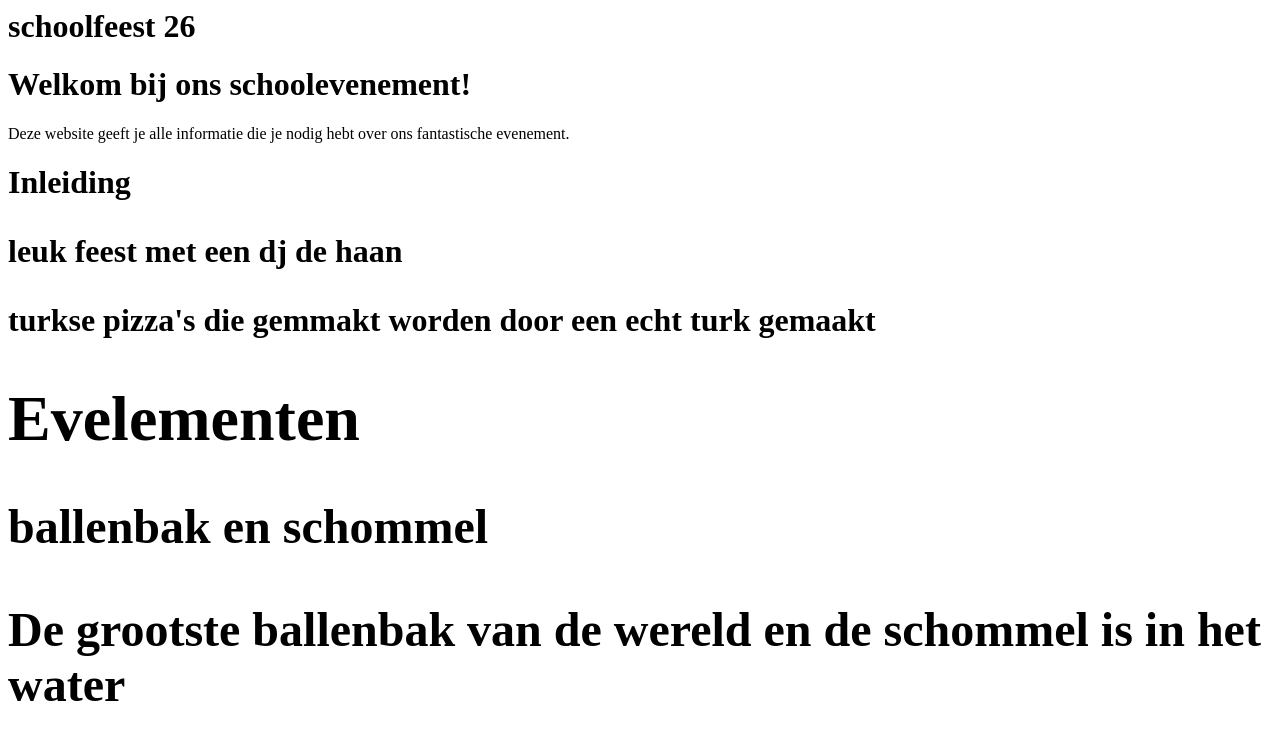
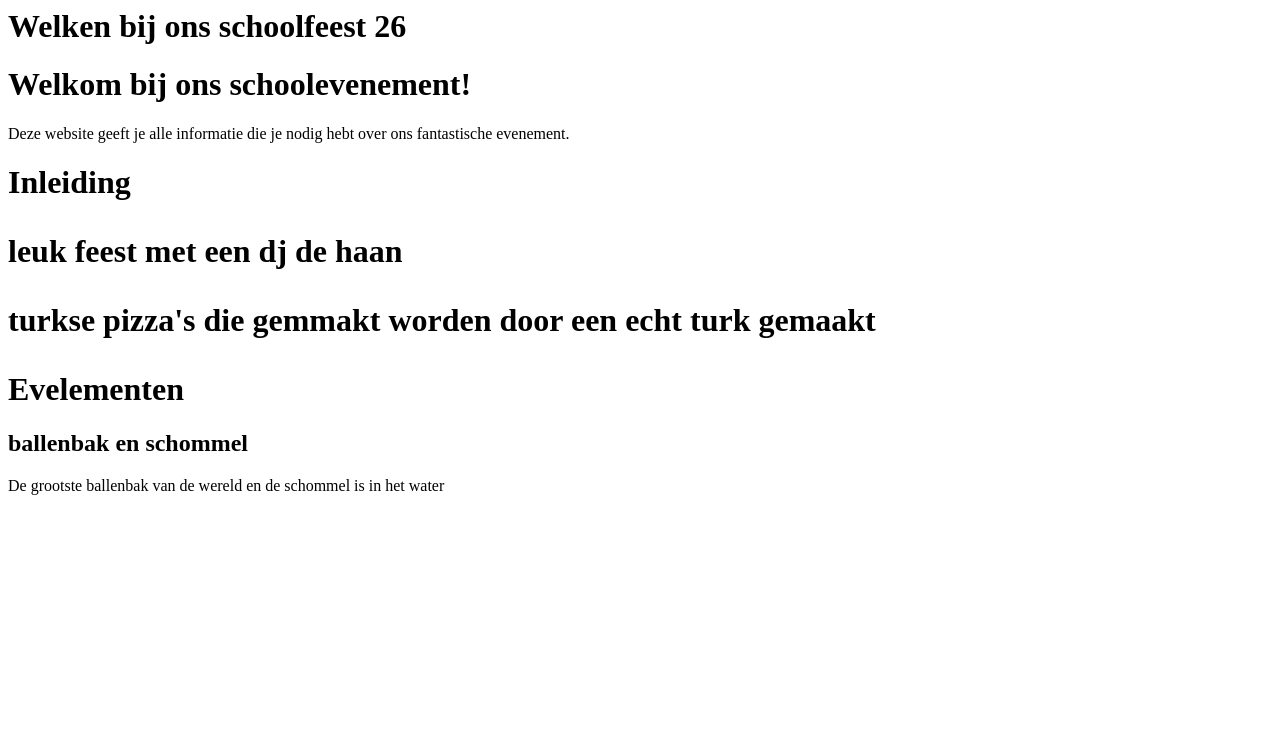
Before and after one commit to MackSala/weekopdrach2, a plain HTML site: page index.html in a window 1280 px wide. Drawn offline with Linux system fonts and the light colour scheme.

Commit message:
WebLab Run 20-11-2026 11:40:43 (UTC+01:00)

```diff
--- a/index.html
+++ b/index.html
@@ -1,4 +1,4 @@
- <h1> schoolfeest 26
+ <h1> Welken bij ons <strong> schoolfeest 26 </strong></h1>
 <!DOCTYPE html>
 <html lang="nl">
 <head>
@@ -11,9 +11,9 @@
     <p>Deze website geeft je alle informatie die je nodig hebt over ons fantastische evenement.</p>
 </body>
 </html>
- <h1> <b>Inleiding <b/>
+ <h1> <b>Inleiding </b>
   <p> leuk feest met een dj de haan </p>
     <p> turkse pizza's die gemmakt worden door een echt turk gemaakt </p>
 <h1> Evelementen
-<h2> ballenbak en schommel <h2/>
-<p> De grootste ballenbak van de wereld en de schommel is in het water <p/>
+<h2> ballenbak en schommel </h2>
+<p> De grootste ballenbak van de wereld en de schommel is in het water </p>
```
Also changed, not shown: 1 other file.
